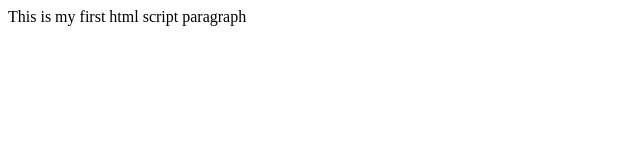
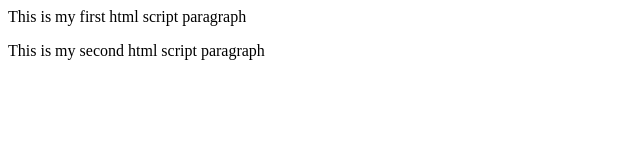
Before and after one commit to G85H/new_repo, a plain HTML site: page index.html in a window 1280 px wide. Shown: the whole page, without its empty margins (0-640 px from the left). Drawn offline with Linux system fonts and the light colour scheme.

Commit message:
added new line in html

```diff
--- a/index.html
+++ b/index.html
@@ -1 +1,2 @@
 <p> This is my first html script paragraph </p>
+<p> This is my second html script paragraph </p>
```
